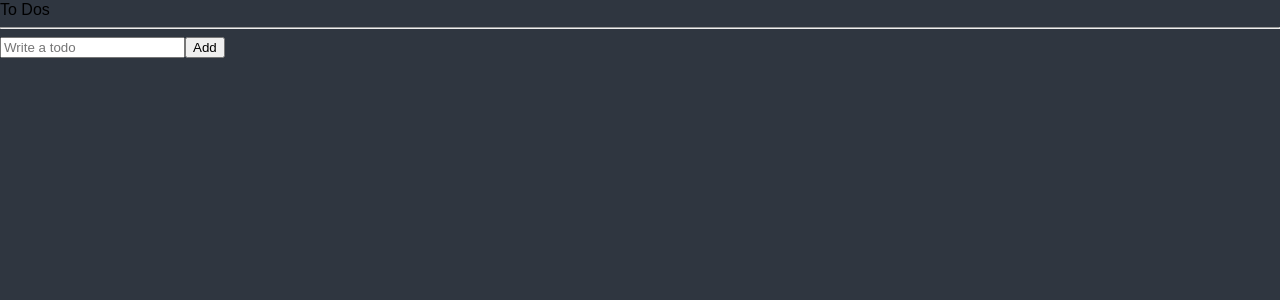
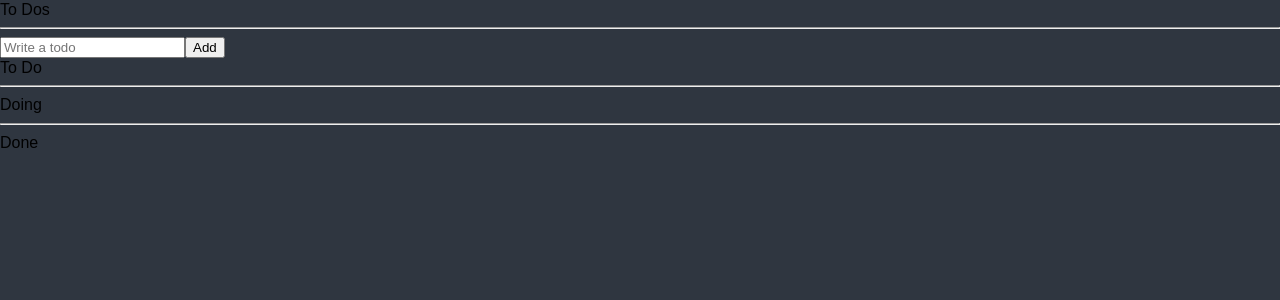
Before and after one commit to seungwooj/react-todo-app, a React (Create React App) app: page / in a window 1280 px wide. Shown: the top 300 px of the page. Built offline with nearby package versions, Linux system fonts and the light colour scheme.

Commit message:
selector - using get to recategorize todos

```diff
--- a/src/atoms.tsx
+++ b/src/atoms.tsx
@@ -1,4 +1,4 @@
-import { atom } from "recoil";
+import { atom, selector } from "recoil";
 
 export interface IToDo {
     id: number;
@@ -10,3 +10,15 @@ export const toDoState = atom<IToDo[]>({
     key: "toDo",
     default: [],
 });
+
+export const toDoSelector = selector({
+    key: "toDoSelector",
+    get: ({ get }) => {
+        const toDos = get(toDoState);
+        return [
+            toDos.filter((toDo) => toDo.category === "TO_DO"),
+            toDos.filter((toDo) => toDo.category === "DOING"),
+            toDos.filter((toDo) => toDo.category === "DONE"),
+        ];
+    },
+});
--- a/src/components/ToDoList.tsx
+++ b/src/components/ToDoList.tsx
@@ -1,19 +1,35 @@
 import { useRecoilValue } from "recoil";
 import CreateToDo from "./CreateToDo";
-import { toDoState } from "../atoms";
+import { toDoSelector, toDoState } from "../atoms";
 import ToDo from "./ToDo";
 
 function ToDoList() {
-    const toDos = useRecoilValue(toDoState);
+    // const toDos = useRecoilValue(toDoState);
+    const [toDos, doings, dones] = useRecoilValue(toDoSelector);
 
     return (
         <div>
             <h1>To Dos</h1>
             <hr />
             <CreateToDo />
+            <h2>To Do</h2>
             <ul>
                 {toDos.map((toDo) => (
                     <ToDo key={toDo.id} {...toDo} />
+                ))}
+            </ul>
+            <hr />
+            <h2>Doing</h2>
+            <ul>
+                {doings.map((doing) => (
+                    <ToDo key={doing.id} {...doing} />
+                ))}
+            </ul>
+            <hr />
+            <h2>Done</h2>
+            <ul>
+                {dones.map((done) => (
+                    <ToDo key={done.id} {...done} />
                 ))}
             </ul>
         </div>
```
